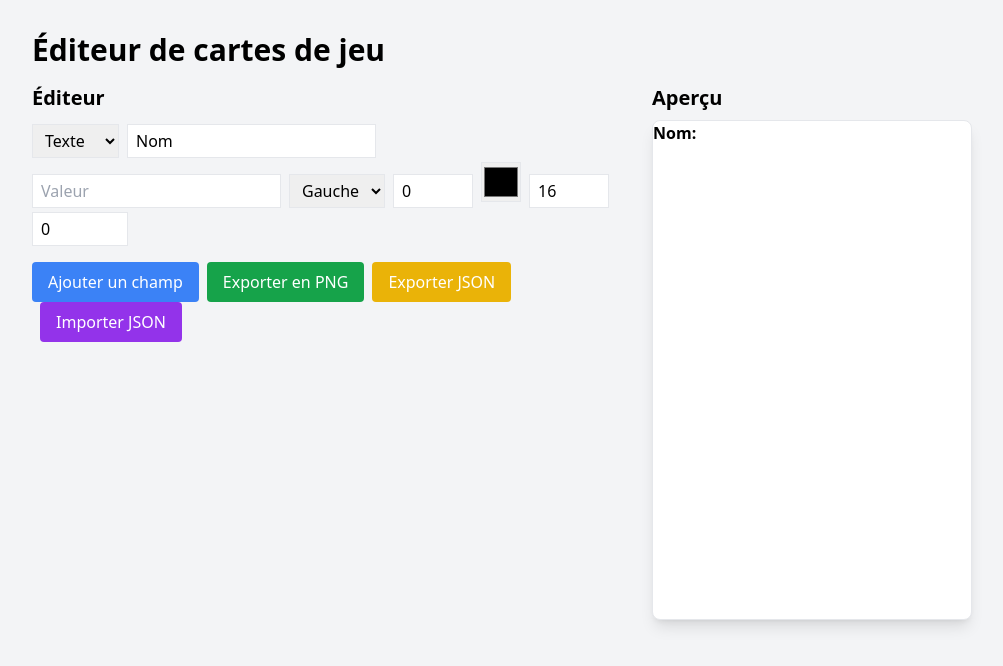
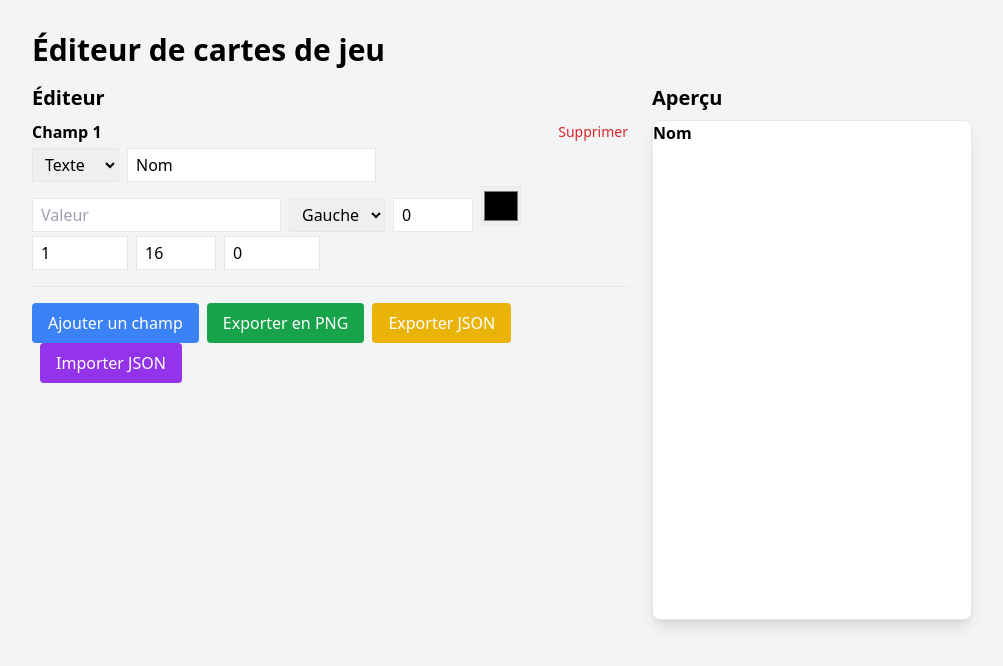
Before and after one commit to VincentChaye/Editeur-De-Carte, a React (Vite) app: page / in a window 1280 px wide. Shown: the top 666 px of the page, without its empty margins (0-1003 px from the left). Built offline with nearby package versions, Linux system fonts and the light colour scheme.

Commit message:
Version 1.0.0 Stable

```diff
--- a/src/components/EditeurCartes.jsx
+++ b/src/components/EditeurCartes.jsx
@@ -2,23 +2,43 @@ import React, { useState, useRef } from "react";
 import html2canvas from "html2canvas";
 
 export default function EditeurCartes() {
-  const [champs, setChamps] = useState([
-    { nom: "Nom", valeur: "", type: "texte", align: "left", offset: 0, couleur: "#000000", taille: 16, top: 0, largeur: 100, hauteur: 100 }
-  ]);
+	const [champs, setChamps] = useState(() => {
+	  const saved = localStorage.getItem("carte_champs");
+	  return saved ? JSON.parse(saved) : [
+		{ nom: "Nom", valeur: "", type: "texte", align: "left", offset: 0, couleur: "#000000", opacite: 1, taille: 16, top: 0, largeur: 100, hauteur: 100 }
+	  ];
+	});
+
 	const cardRef = useRef(null);
 	const fileInputRef = useRef();
 
 	const ajouterChamp = () => {
-    setChamps([
+	  const nouveauxChamps = [
 		...champs,
-      { nom: `Champ ${champs.length + 1}`, valeur: "", type: "texte", align: "left", offset: 0, couleur: "#000000", taille: 16, top: 0, largeur: 100, hauteur: 100 }
-    ]);
+		{ nom: `Champ ${champs.length + 1}`, valeur: "", type: "texte", align: "left", offset: 0, couleur: "#000000", opacite: 1, taille: 16, top: 0, largeur: 100, hauteur: 100 }
+	  ];
+	  setChamps(nouveauxChamps);
+	  localStorage.setItem("carte_champs", JSON.stringify(nouveauxChamps));
+	};
+
+	const supprimerChamp = (index) => {
+	  const nouveauxChamps = champs.filter((_, i) => i !== index);
+	  setChamps(nouveauxChamps);
+	  localStorage.setItem("carte_champs", JSON.stringify(nouveauxChamps));
+	};
+
+	const resetCarte = () => {
+	  localStorage.removeItem("carte_champs");
+	  setChamps([{
+		nom: "Nom", valeur: "", type: "texte", align: "left", offset: 0, couleur: "#000000", opacite: 1, taille: 16, top: 0, largeur: 100, hauteur: 100
+	  }]);
 	};
 
 	const modifierChamp = (index, cle, nouvelleValeur) => {
 	  const nouveauxChamps = [...champs];
-    nouveauxChamps[index][cle] = ["offset", "taille", "top", "largeur", "hauteur"].includes(cle) ? parseFloat(nouvelleValeur) : nouvelleValeur;
+	  nouveauxChamps[index][cle] = ["offset", "taille", "top", "largeur", "hauteur", "opacite"].includes(cle) ? parseFloat(nouvelleValeur) : nouvelleValeur;
 	  setChamps(nouveauxChamps);
+	  localStorage.setItem("carte_champs", JSON.stringify(nouveauxChamps));
 	};
 
 	const handleImageUpload = (index, file) => {
@@ -27,6 +47,7 @@ export default function EditeurCartes() {
 		const nouveauxChamps = [...champs];
 		nouveauxChamps[index].valeur = e.target.result;
 		setChamps(nouveauxChamps);
+		localStorage.setItem("carte_champs", JSON.stringify(nouveauxChamps));
 	  };
 	  reader.readAsDataURL(file);
 	};
@@ -55,7 +76,10 @@ export default function EditeurCartes() {
 	  reader.onload = (e) => {
 		try {
 		  const data = JSON.parse(e.target.result);
-        if (Array.isArray(data)) setChamps(data);
+		  if (Array.isArray(data)) {
+			setChamps(data);
+			localStorage.setItem("carte_champs", JSON.stringify(data));
+		  }
 		} catch (error) {
 		  alert("Fichier JSON invalide");
 		}
@@ -69,7 +93,16 @@ export default function EditeurCartes() {
 		<div className="w-full md:w-1/2">
 		  <h2 className="text-xl font-semibold mb-2">Éditeur</h2>
 		  {champs.map((champ, index) => (
-          <div key={index} className="mb-4 space-y-1">
+			<div key={index} className="mb-4 space-y-1 border-b pb-4">
+			  <div className="flex justify-between items-center">
+				<span className="font-semibold">Champ {index + 1}</span>
+				<button
+				  onClick={() => supprimerChamp(index)}
+				  className="text-red-600 hover:underline text-sm"
+				>
+				  Supprimer
+				</button>
+			  </div>
             <select
               className="border px-2 py-1 mr-2"
               value={champ.type}
@@ -167,6 +200,16 @@ export default function EditeurCartes() {
                 />
                 <input
                   type="number"
+                  step="0.01"
+                  min="0"
+                  max="1"
+                  className="border px-2 py-1 w-24 mr-2"
+                  value={champ.opacite}
+                  onChange={(e) => modifierChamp(index, "opacite", e.target.value)}
+                  placeholder="Opacité (0-1)"
+                />
+                <input
+                  type="number"
                   min="8"
                   max="72"
                   className="border px-2 py-1 w-20 mr-2"
@@ -246,13 +289,14 @@ export default function EditeurCartes() {
                   justifyContent: alignment,
                   top: `${champ.top * 37.795}px`,
                   color: champ.couleur,
+                  opacity: champ.opacite,
                   fontSize: champ.type === "texte" ? `${champ.taille}px` : undefined,
                   ...offsetStyle,
                 }}
               >
                 {champ.type === "texte" ? (
                   <>
-                    <span className="font-bold">{champ.nom}:</span>&nbsp;
+                    <span className="font-bold">{champ.nom}</span>&nbsp;
                     <span>{champ.valeur}</span>
                   </>
                 ) : (
```
Lines whose indentation alone changed are shown as unchanged.
